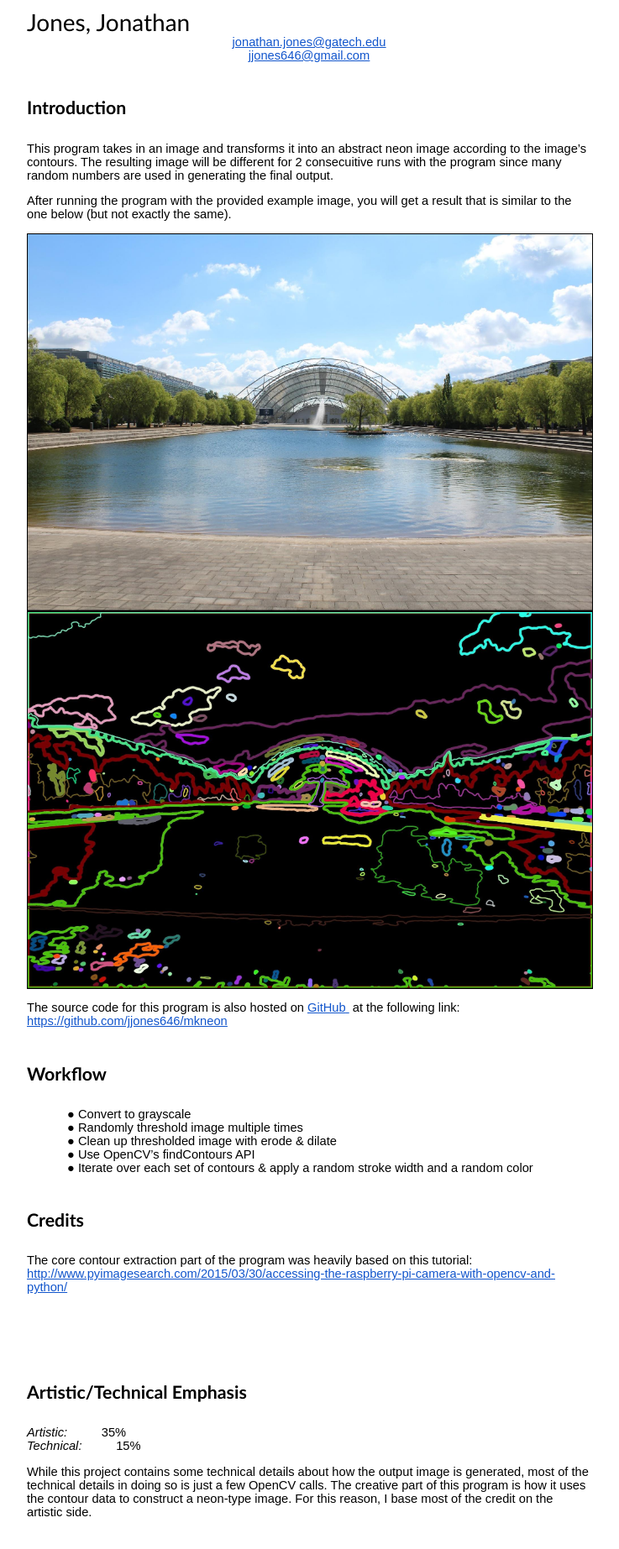
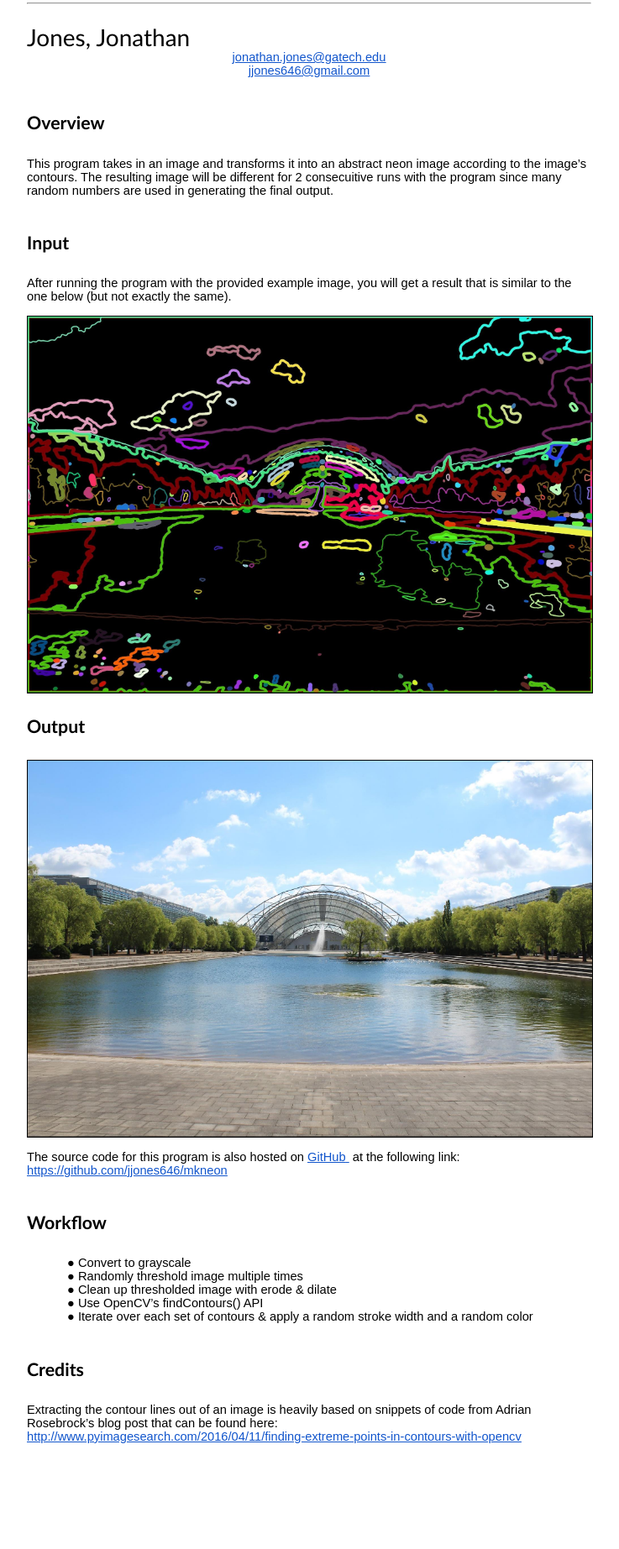
Before and after one commit to jjones646/mkneon, a plain HTML site: page index.html in a window 1280 px wide. Shown: the part 213-2058 px from the top of the page at 84% size, without its empty margins (48-785 px from the left). After the commit the page ends 2017 px from the top, so only its background shows below. Drawn offline with Linux system fonts and the light colour scheme.

Commit message:
making html page similar to project 1 layout

```diff
--- a/index.html
+++ b/index.html
@@ -390,12 +390,16 @@
         <p class="c1 c7 subtitle" id="h.p4o02r7d4vuf">
             <span>The Neon Image Converter</span>
         </p>
+        <hr>
+        <p class="c2"><span></span></p>
         <p class="c0 title" id="h.rx94anlvgo0">
             <span></span>
         </p>
         <p class="c1 c7 c15 title" id="h.e4c2i97xwww9">
             <span>Jones, Jonathan</span>
         </p>
+        <p class="c2"><span></span></p>
+        <p class="c2"><span></span></p>
         <p class="c2 c7">
             <span class="c11">
                 <a class="c4" href="mailto:jonathan.jones@gatech.edu">jonathan.jones@gatech.edu</a>
@@ -410,7 +414,7 @@
         <p class="c2 c9">
             <span></span>
         </p>
-        <h1 class="c1" id="h.su1sqkza1iic"><span>Introduction</span></h1>
+        <h1 class="c1" id="h.su1sqkza1iic"><span>Overview</span></h1>
         <p class="c2">
             <span>This program takes in an image and transforms it into an abstract neon image according to the image&rsquo;s contours. The resulting image will be different for 2 consecuitive runs with the program since many random numbers are used in generating
                 the final output.</span>
@@ -418,6 +422,7 @@
         <p class="c2 c9">
             <span></span>
         </p>
+        <h1 class="c1" id="h.su1sqkza1iic"><span>Input</span></h1>
         <p class="c2">
             <span>After running the program with the provided example image, you will get a result that is similar to the one below (but not exactly the same).</span>
         </p>
@@ -425,10 +430,11 @@
             <span></span>
         </p>
         <p class="c2 c7">
-            <span style="overflow: hidden; display: inline-block; margin: 0.00px -0.00px; border: 1.33px solid #000000; transform: rotate(0.00rad) translateZ(0px); -webkit-transform: rotate(0.00rad) translateZ(0px); width: 672.00px; height: 448.00px;"><img alt="image1.jpg" src="images/image01.jpg" style="width: 672.00px; height: 448.00px; margin-left: 0.00px; margin-top: 0.00px; transform: rotate(0.00rad) translateZ(0px); -webkit-transform: rotate(0.00rad) translateZ(0px);" title=""></span>
+            <span style="overflow: hidden; display: inline-block; margin: 0.00px -0.00px; border: 1.33px solid #000000; transform: rotate(0.00rad) translateZ(0px); -webkit-transform: rotate(0.00rad) translateZ(0px); width: 672.00px; height: 448.00px;"><img alt="image1.jpg" src="images/image00.jpg" style="width: 672.00px; height: 448.00px; margin-left: 0.00px; margin-top: 0.00px; transform: rotate(0.00rad) translateZ(0px); -webkit-transform: rotate(0.00rad) translateZ(0px);" title=""></span>
         </p>
+        <h1 class="c1" id="h.su1sqkza1iic"><span>Output</span></h1>
         <p class="c2 c7">
-            <span style="overflow: hidden; display: inline-block; margin: 0.00px -0.00px; border: 1.33px solid #000000; transform: rotate(0.00rad) translateZ(0px); -webkit-transform: rotate(0.00rad) translateZ(0px); width: 672.00px; height: 448.00px;"><img alt="image1_009.jpg" src="images/image00.jpg" style="width: 672.00px; height: 448.00px; margin-left: 0.00px; margin-top: 0.00px; transform: rotate(0.00rad) translateZ(0px); -webkit-transform: rotate(0.00rad) translateZ(0px);" title=""></span>
+            <span style="overflow: hidden; display: inline-block; margin: 0.00px -0.00px; border: 1.33px solid #000000; transform: rotate(0.00rad) translateZ(0px); -webkit-transform: rotate(0.00rad) translateZ(0px); width: 672.00px; height: 448.00px;"><img alt="image1_009.jpg" src="images/image01.jpg" style="width: 672.00px; height: 448.00px; margin-left: 0.00px; margin-top: 0.00px; transform: rotate(0.00rad) translateZ(0px); -webkit-transform: rotate(0.00rad) translateZ(0px);" title=""></span>
         </p>
         <p class="c2 c9">
             <span></span>
@@ -436,13 +442,13 @@
         <p class="c2">
             <span>The source code for this program is also hosted on </span>
             <span class="c11">
-                <a class="c4" href="https://www.google.com/url?q=https://github.com/&amp;sa=D&amp;ust=1468837176146000&amp;usg=AFQjCNFSx8LUMMwDNR33G_BB8Q5qN70zwA">GitHub</a>
+                <a class="c4" href="https://github.com/jjones646">GitHub</a>
             </span>
             <span>&nbsp;at the following link:</span>
         </p>
         <p class="c2">
             <span class="c11">
-                <a class="c4" href="https://www.google.com/url?q=https://github.com/jjones646/mkneon&amp;sa=D&amp;ust=1468837176146000&amp;usg=AFQjCNE1t1wlpWloZlhXweqf0odluQQJpw">https://github.com/jjones646/mkneon</a>
+                <a class="c4" href="https://github.com/jjones646/mkneon">https://github.com/jjones646/mkneon</a>
             </span>
         </p>
         <p class="c2 c9">
@@ -460,7 +466,7 @@
                 <span>Clean up thresholded image with erode &amp; dilate</span>
             </li>
             <li class="c2 c6">
-                <span>Use OpenCV&rsquo;s findContours API</span>
+                <span>Use OpenCV&rsquo;s findContours() API</span>
             </li>
             <li class="c2 c6">
                 <span>Iterate over each set of contours &amp; apply a random stroke width and a random color</span>
@@ -471,35 +477,12 @@
         </p>
         <h1 class="c1" id="h.popzgyg0gvkx"><span>Credits</span></h1>
         <p class="c2">
-            <span>The core contour extraction part of the program was heavily based on this tutorial:</span>
+            <span>Extracting the contour lines out of an image is heavily based on snippets of code from Adrian Rosebrock’s blog post that can be found here:</span>
         </p>
         <p class="c2">
             <span class="c11">
-                <a class="c4" href="https://www.google.com/url?q=http://www.pyimagesearch.com/2015/03/30/accessing-the-raspberry-pi-camera-with-opencv-and-python/&amp;sa=D&amp;ust=1468837176149000&amp;usg=AFQjCNG3UxcT2wz3w-UWzWEO7zHtr5LW1A">http://www.pyimagesearch.com/2015/03/30/accessing-the-raspberry-pi-camera-with-opencv-and-python/</a>
+                <a class="c4" href="http://www.pyimagesearch.com/2016/04/11/finding-extreme-points-in-contours-with-opencv">http://www.pyimagesearch.com/2016/04/11/finding-extreme-points-in-contours-with-opencv</a>
             </span>
-        </p>
-        <p class="c2 c9">
-            <span></span>
-        </p>
-        <h1 class="c1 c14" id="h.6rav5uhn6glf"><span></span></h1>
-        <h1 class="c1" id="h.9tdsaaw9m43l"><span>Artistic/Technical Emphasis</span></h1>
-        <p class="c2">
-            <span class="c3">Artistic:</span>
-            <span>&nbsp;&nbsp;&nbsp;&nbsp;&nbsp;&nbsp;&nbsp;&nbsp;&nbsp;35%</span>
-        </p>
-        <p class="c2">
-            <span class="c3">Technical:</span>
-            <span>&nbsp;&nbsp;&nbsp;&nbsp;&nbsp;&nbsp;&nbsp;&nbsp;&nbsp;15%</span>
-        </p>
-        <p class="c2 c9">
-            <span></span>
-        </p>
-        <p class="c2">
-            <span>While this project contains some technical details about how the output image is generated, most of the technical details in doing so is just a few OpenCV calls. The creative part of this program is how it uses the contour data to construct
-                a neon-type image. For this reason, I base most of the credit on the artistic side.</span>
-        </p>
-        <p class="c2 c9">
-            <span></span>
         </p>
         <div>
             <p class="c2 c8">
```
